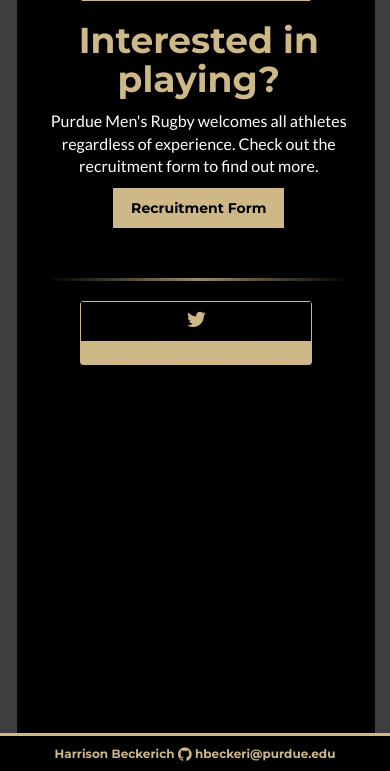
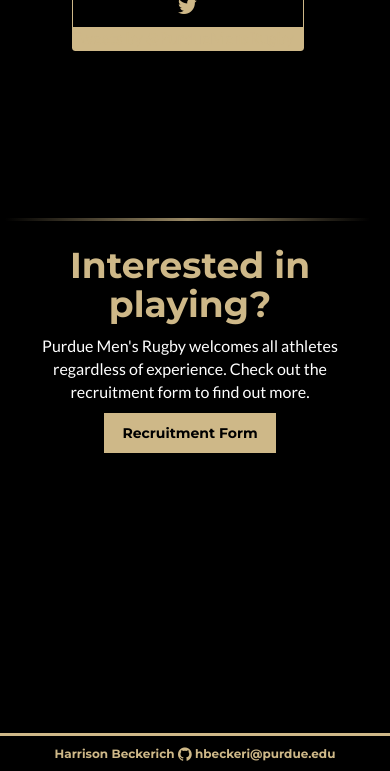
Before and after one commit to PurdueRugby/site, a PHP site: page / in a window 390 px wide. Shown: the part 869-1640 px from the top of the page. Run offline with PHP 8.4, Linux system fonts and the light colour scheme; some libraries are stand-ins or nearby versions.

Commit message:
optimized size for mobile

```diff
--- a/donate.html
+++ b/donate.html
@@ -45,7 +45,7 @@
 
 <!-- ******CONTENT***** -->
 <div class="row">
-    <div id="content" class="col-md-8 col-md-offset-2 col-xs-11 col-xs-offset-1 content-wrapper scroll">
+    <div id="content" class="content-wrapper scroll col-md-8 col-md-offset-2">
         <!-- Row 0-->
         <div class="row">
             <div class="col-md-12">
--- a/index.html
+++ b/index.html
@@ -41,7 +41,7 @@
 
     <!-- ******CONTENT***** -->
     <div class="row">
-        <div id="content" class="col-md-8 col-md-offset-2 col-xs-11 col-xs-offset-1 content-wrapper scroll">
+        <div id="content" class="content-wrapper scroll col-md-8 col-md-offset-2">
             <!-- Row 0-->
             <div class="row">
                 <!-- Lander Photo-->
@@ -70,7 +70,7 @@
             <!-- Row 1-->
             <div class="row">
                 <!-- Instagram Feed-->
-                <div id="insta-wrapper" class="col-md-4">
+                <div id="insta-wrapper" class="col-md-6">
                     <div class="content">
                         <div id="insta" class="instagram">
                             <div class="instagram-header">
@@ -97,22 +97,8 @@
                         </div>
                     </div>
                 </div>
-                <!-- Recruitment Prompt-->
-                <div class="col-md-8">
-                    <div class="content">
-                        <h1 class="text-center">Interested in playing?</h1>
-                        <p class="text-center">Purdue Men's Rugby welcomes all athletes regardless of experience. Check out the recruitment form to find out more.</p>
-                        <!--<a role="button" href="#" class="center-block btn btn-default btn-rugby">Recruitment Form</a>-->
-                        <button id="btn-recruitment" type="button" class="btn btn-default btn-rugby center-block">Recruitment Form</button>
-                        <div class="divider" style="margin-top: 50px;"></div>
-
-                    </div>
-                </div>
-            </div>
-            <!-- Row 2-->
-            <div class="row">
                 <!-- Twitter Feed -->
-                <div class="col-md-4">
+                <div class="col-md-6">
                     <div class="content">
                         <div id="twitter" class="twitter">
                             <div class="twitter-header">
@@ -125,10 +111,18 @@
                         </div>
                     </div>
                 </div>
-                <!-- More Content -->
-                <div class="col col-md-8">
+            </div>
+            <div class="divider" style="margin-top: 20px;"></div>
+
+            <!-- Row 2-->
+            <div class="row">
+                <!-- Recruitment Prompt-->
+                <div class="col-md-12">
                     <div class="content">
-
+                        <h1 class="text-center">Interested in playing?</h1>
+                        <p class="text-center">Purdue Men's Rugby welcomes all athletes regardless of experience. Check out the recruitment form to find out more.</p>
+                        <!--<a role="button" href="#" class="center-block btn btn-default btn-rugby">Recruitment Form</a>-->
+                        <button id="btn-recruitment" type="button" class="btn btn-default btn-rugby center-block">Recruitment Form</button>
                     </div>
                 </div>
             </div>
--- a/public/stylesheets/styles.css
+++ b/public/stylesheets/styles.css
@@ -311,6 +311,9 @@
     border: 1px solid #CEB888;
     border-radius: 3px;
 }
+.twitter::-webkit-scrollbar {
+    display: none;
+}
 .twitter-header {
     background: #000000;
     color: #CEB888;
@@ -321,3 +324,6 @@
 .twitter-content {
     background: #CEB888;
 }
+::-webkit-scrollbar {
+    display: none;
+}
--- a/recruitment.html
+++ b/recruitment.html
@@ -46,7 +46,7 @@
 
 <!-- ******CONTENT***** -->
 <div class="row">
-    <div id="content" class="col-md-8 col-md-offset-2 col-xs-11 col-xs-offset-1 content-wrapper scroll">
+    <div id="content" class="content-wrapper scroll col-md-8 col-md-offset-2">
         <!-- Row 0-->
         <div class="row">
             <div class="col-md-12">
--- a/team.html
+++ b/team.html
@@ -45,7 +45,7 @@
 
 <!-- ******CONTENT***** -->
 <div class="row">
-    <div id="content" class="col-md-8 col-md-offset-2 col-xs-11 col-xs-offset-1 content-wrapper scroll">
+    <div id="content" class="content-wrapper scroll col-md-8 col-md-offset-2">
         <!-- Row 0-->
         <div class="row">
             <div class="col-md-12">
--- a/template.html
+++ b/template.html
@@ -45,7 +45,7 @@
 
 <!-- ******CONTENT***** -->
 <div class="row">
-    <div id="content" class="col-md-8 col-md-offset-2 col-xs-11 col-xs-offset-1 content-wrapper scroll">
+    <div id="content" class="content-wrapper scroll col-md-8 col-md-offset-2">
         <!-- Row 0-->
         <div class="row">
             <div class="col-md-8">
```
